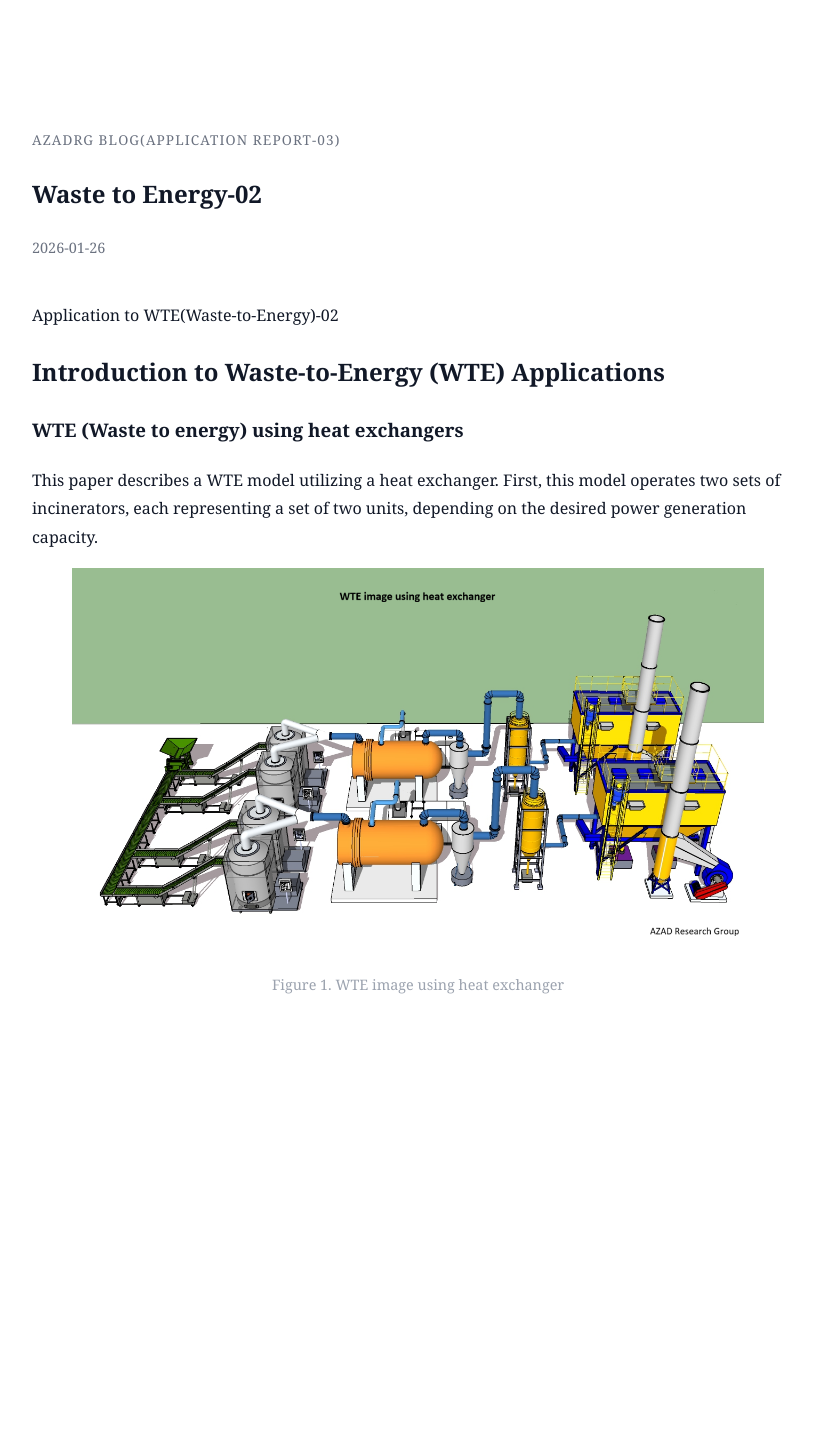
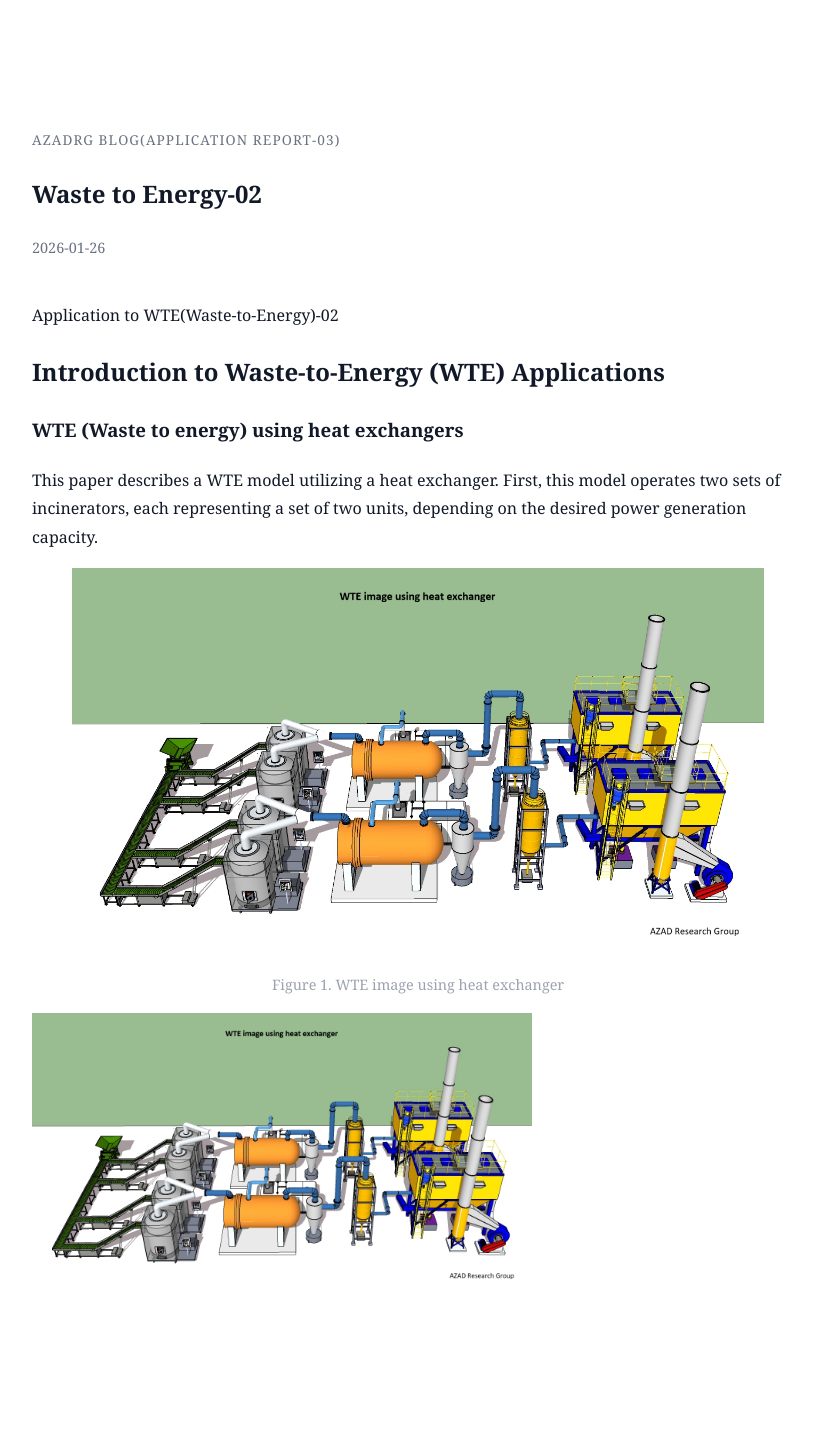
Before and after one commit to ssimsangmin49-creator/ecofriendly-polymer-compounds-incineration, a Jekyll site: the page built from _posts/2026-01-26-waste-to-energy2.md, in a window 1280 px wide. Shown: the whole page, without its empty margins (222-1035 px from the left). Built offline with Jekyll 4.4.1, drawn with Linux system fonts in a browser that asks for light colours; before the commit the page ends 1141 px from its top, so only the background shows below that.

Commit message:
Update 2026-01-26-waste-to-energy2.md

```diff
--- a/_posts/2026-01-26-waste-to-energy2.md
+++ b/_posts/2026-01-26-waste-to-energy2.md
@@ -27,3 +27,7 @@ depending on the desired power generation capacity.
   Figure 1. WTE image using heat exchanger
   </figcaption>
 </figure>
+
+<a href="/assets/images/wte-hx.png">
+  <img src="/assets/images/wte-hx.png" width="500">
+</a>
```
